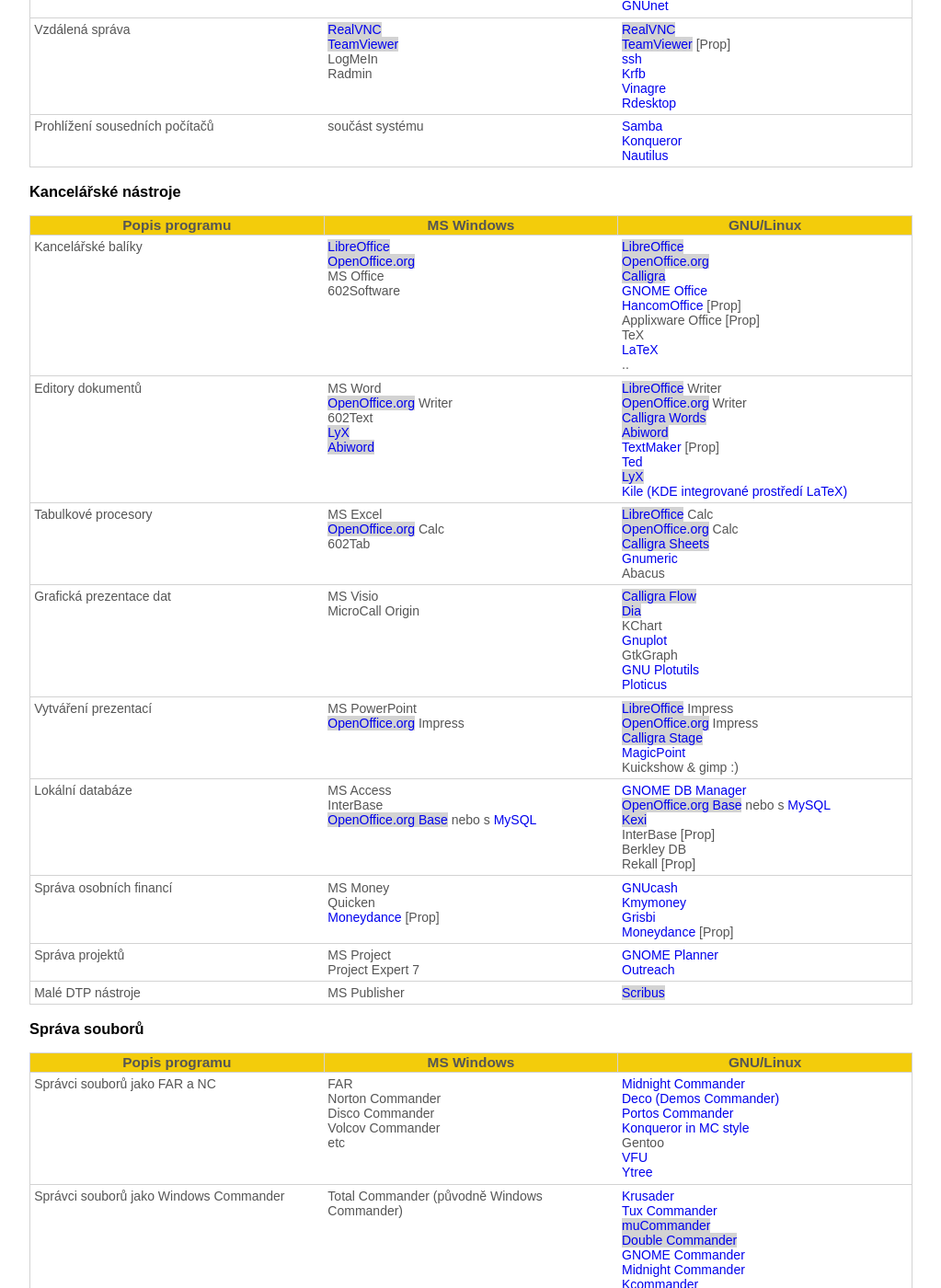
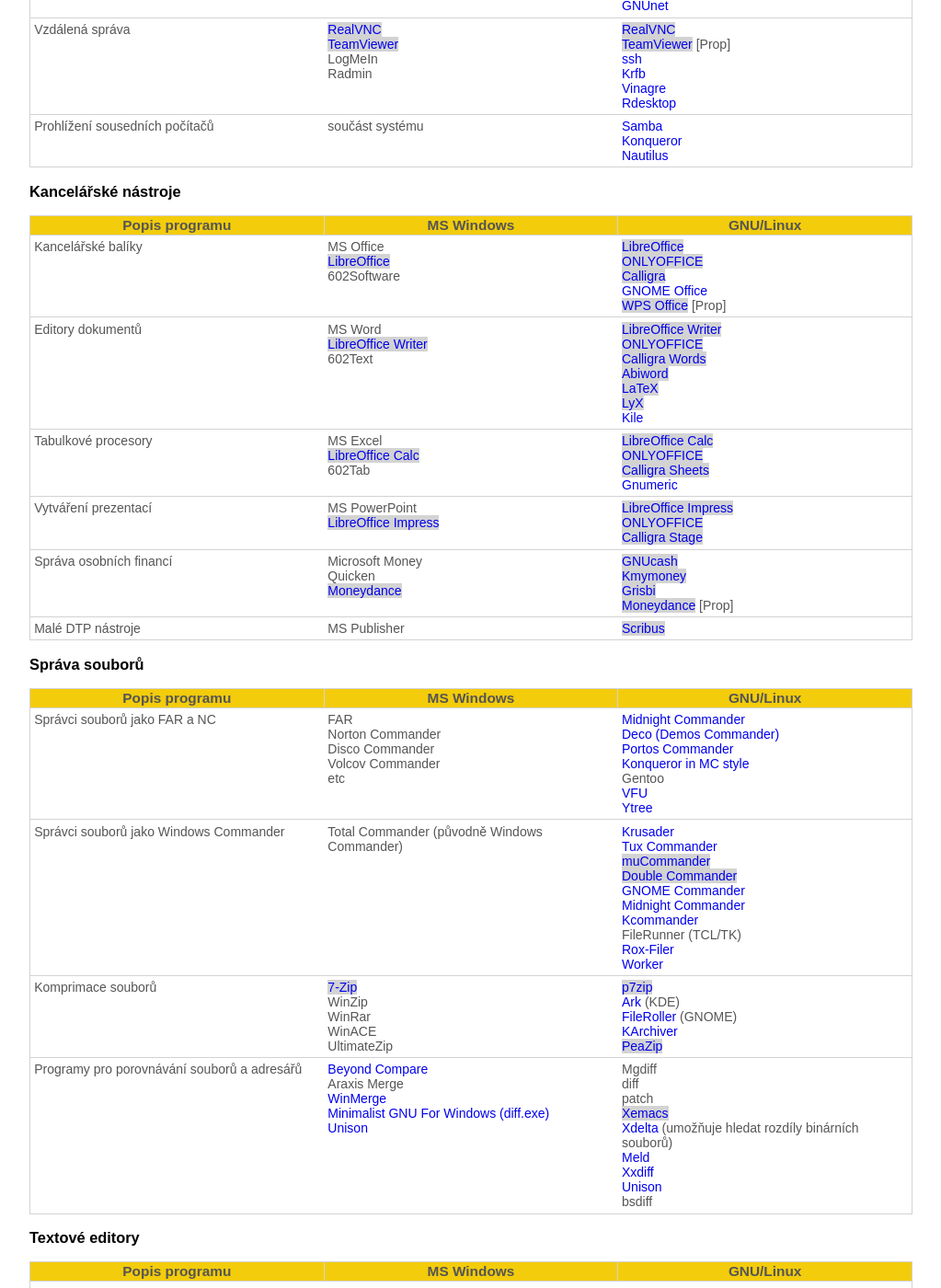
Before and after one commit to MikkCZ/plc, a Jekyll site: the page built from _pages/ekvivalenty.md, in a window 1280 px wide and 1400 px high, scrolled down 2076 px. Shown: the whole window at 92% size, without its empty margins (128-1151 px from the left). Built offline with Jekyll 4.4.1, drawn with Linux system fonts in a browser that asks for light colours.

Commit message:
Ekvivalenty - kancelářské nástroje, #4

```diff
--- a/_pages/ekvivalenty.md
+++ b/_pages/ekvivalenty.md
@@ -67,15 +67,12 @@
 
 | Popis programu | MS Windows | GNU/Linux |
 | --- |
-| Kancelářské balíky | [LibreOffice](https://www.libreoffice.org/){:.mp} <br> [OpenOffice.org](http://www.openoffice.org/){:.mp} <br> MS Office <br> 602Software | [LibreOffice](https://cs.libreoffice.org/){:.mp} <br> [OpenOffice.org](https://www.openoffice.org/cs/){:.mp} <br> [Calligra](http://www.calligra-suite.org/){:.mp} <br> [GNOME Office](https://wiki.gnome.org/Projects/GnomeOffice) <br> [HancomOffice](http://www.hancom.com/) [Prop] <br> Applixware Office [Prop] <br> TeX <br> [LaTeX](http://www.latex-project.org/) <br> .. |
-| Editory dokumentů | MS Word <br> [OpenOffice.org](http://www.openoffice.org/){:.mp} Writer <br> 602Text <br> [LyX](http://www.lyx.org/){:.mp} <br> [Abiword](http://www.abisource.com/){:.mp} | [LibreOffice](https://www.libreoffice.org/discover/writer/){:.mp} Writer <br> [OpenOffice.org](http://www.openoffice.org/){:.mp} Writer <br> [Calligra Words](http://www.calligra.org/words/){:.mp} <br> [Abiword](http://www.abisource.com/){:.mp} <br> [TextMaker](http://www.softmaker.de/tm_en.htm) [Prop] <br> [Ted](http://www.nllgg.nl/Ted/) <br> [LyX](http://www.lyx.org/){:.mp} <br> [Kile (KDE integrované prostředí LaTeX)](http://kile.sourceforge.net/) |
-| Tabulkové procesory | MS Excel <br> [OpenOffice.org](http://www.openoffice.org/){:.mp} Calc <br> 602Tab | [LibreOffice](https://www.libreoffice.org/discover/calc/){:.mp} Calc <br> [OpenOffice.org](http://www.openoffice.org/){:.mp} Calc <br> [Calligra Sheets](http://www.calligra.org/sheets/){:.mp} <br> [Gnumeric](http://www.gnumeric.org/) <br> Abacus<br> |
-| Grafická prezentace dat | MS Visio <br> MicroCall Origin<br> | [Calligra Flow](http://www.calligra.org/flow/){:.mp} <br> [Dia](https://wiki.gnome.org/Apps/Dia/){:.mp} <br> KChart <br> [Gnuplot](http://www.gnuplot.info/) <br> GtkGraph <br> [GNU Plotutils](http://www.gnu.org/software/plotutils/) <br> [Ploticus](http://ploticus.sf.net/) |
-| Vytváření prezentací | MS PowerPoint <br> [OpenOffice.org](http://www.openoffice.org/){:.mp} Impress | [LibreOffice](https://www.libreoffice.org/discover/impress/){:.mp} Impress <br> [OpenOffice.org](http://www.openoffice.org/){:.mp} Impress <br> [Calligra Stage](http://www.calligra.org/stage/){:.mp} <br> [MagicPoint](http://member.wide.ad.jp/wg/mgp/) <br> Kuickshow &amp; gimp :) |
-| Lokální databáze | MS Access <br> InterBase <br> [OpenOffice.org Base](http://www.openoffice.org/){:.mp} nebo s [MySQL](http://www.mysql.com/) | [GNOME DB Manager](http://www.gnome-db.org/) <br> [OpenOffice.org Base](http://www.openoffice.org/){:.mp} nebo s [MySQL](http://www.mysql.com/) <br> [Kexi](http://www.calligra.org/kexi/){:.mp} <br> InterBase [Prop] <br> Berkley DB <br> Rekall [Prop] |
-| Správa osobních financí | MS Money <br> Quicken <br> [Moneydance](http://www.moneydance.com/) [Prop] | [GNUcash](http://www.gnucash.org/) <br> [Kmymoney](http://kmymoney2.sourceforge.net/) <br> [Grisbi](http://www.grisbi.org/) <br> [Moneydance](http://www.moneydance.com/) [Prop] |
-| Správa projektů | MS Project <br> Project Expert 7 | [GNOME Planner](http://live.gnome.org/Planner) <br> [Outreach](http://outreach.sourceforge.net/) |
-| Malé DTP nástroje | MS Publisher | [Scribus](http://www.scribus.net/){:.mp}<br> |
+| Kancelářské balíky | MS Office <br> [LibreOffice](https://www.libreoffice.org/){:.mp} <br> 602Software | [LibreOffice](https://www.libreoffice.org/){:.mp} <br> [ONLYOFFICE](https://www.onlyoffice.com/){:.mp} <br> [Calligra](https://www.calligra.org/){:.mp} <br> [GNOME Office](https://wiki.gnome.org/Attic/GnomeOffice) <br> [WPS Office](https://www.wps.com/linux){:.mp} [Prop] |
+| Editory dokumentů | MS Word <br> [LibreOffice Writer](https://www.libreoffice.org/discover/writer/){:.mp} <br> 602Text | [LibreOffice Writer](https://www.libreoffice.org/discover/writer/){:.mp} <br> [ONLYOFFICE](https://www.onlyoffice.com/){:.mp} <br> [Calligra Words](https://www.calligra.org/words/){:.mp} <br> [Abiword](https://www.abisource.com/){:.mp} <br> [LaTeX](https://www.latex-project.org/){:.mp} <br> [LyX](https://www.lyx.org/){:.mp} <br> [Kile](https://kile.sourceforge.io/) |
+| Tabulkové procesory | MS Excel <br> [LibreOffice Calc](https://www.libreoffice.org/discover/calc/){:.mp} <br> 602Tab | [LibreOffice Calc](https://www.libreoffice.org/discover/calc/){:.mp} <br> [ONLYOFFICE](https://www.onlyoffice.com/){:.mp} <br> [Calligra Sheets](https://www.calligra.org/sheets/){:.mp} <br> [Gnumeric](http://www.gnumeric.org/) |
+| Vytváření prezentací | MS PowerPoint <br> [LibreOffice Impress](https://www.libreoffice.org/discover/impress/){:.mp} | [LibreOffice Impress](https://www.libreoffice.org/discover/impress/){:.mp} <br> [ONLYOFFICE](https://www.onlyoffice.com/){:.mp} <br> [Calligra Stage](https://www.calligra.org/stage/){:.mp} |
+| Správa osobních financí | Microsoft Money <br> Quicken <br> [Moneydance](http://moneydance.com/){:.mp} | [GNUcash](https://www.gnucash.org/){:.mp} <br> [Kmymoney](https://kmymoney.org/){:.mp} <br> [Grisbi](http://www.grisbi.org/){:.mp} <br> [Moneydance](http://moneydance.com/){:.mp} [Prop] |
+| Malé DTP nástroje | MS Publisher | [Scribus](https://www.scribus.net/){:.mp} |
 
 ### Správa souborů
 {:#ssouboru}
```
